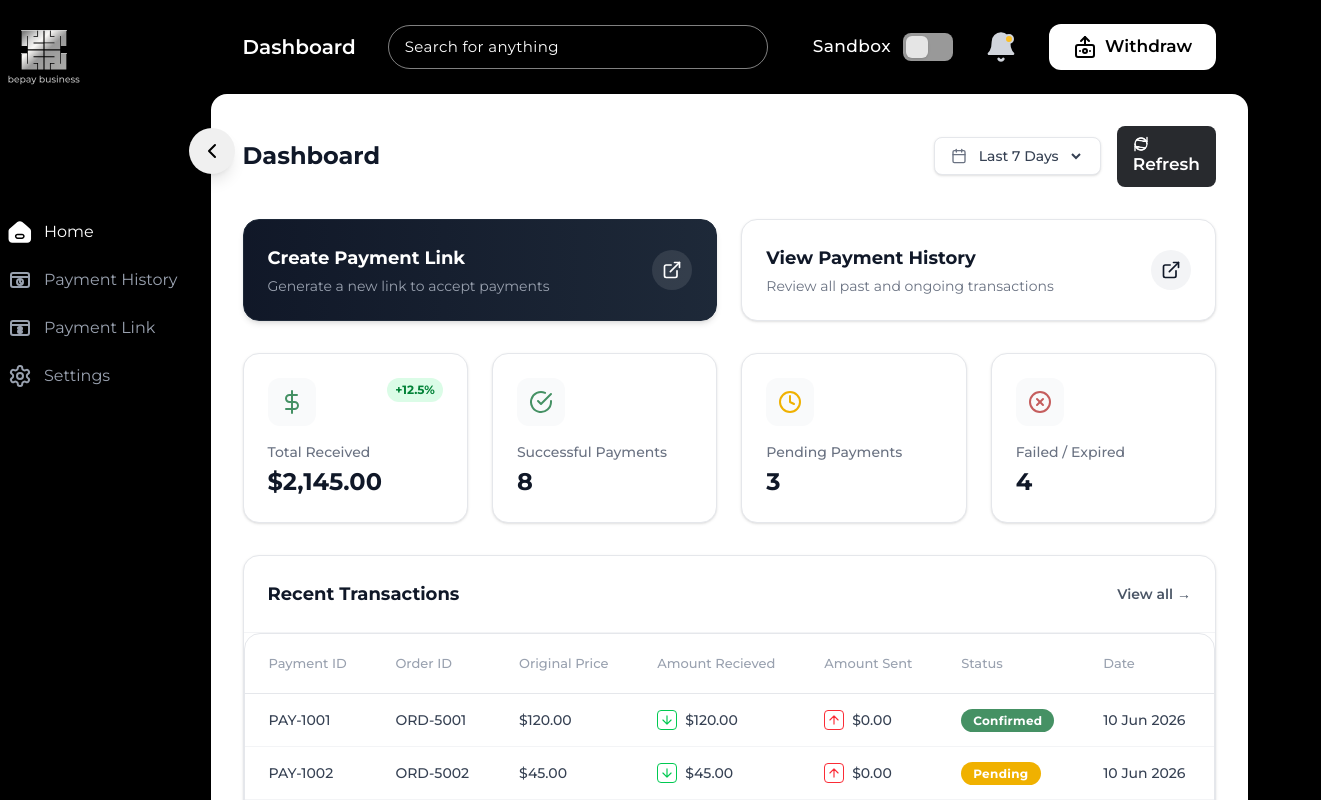
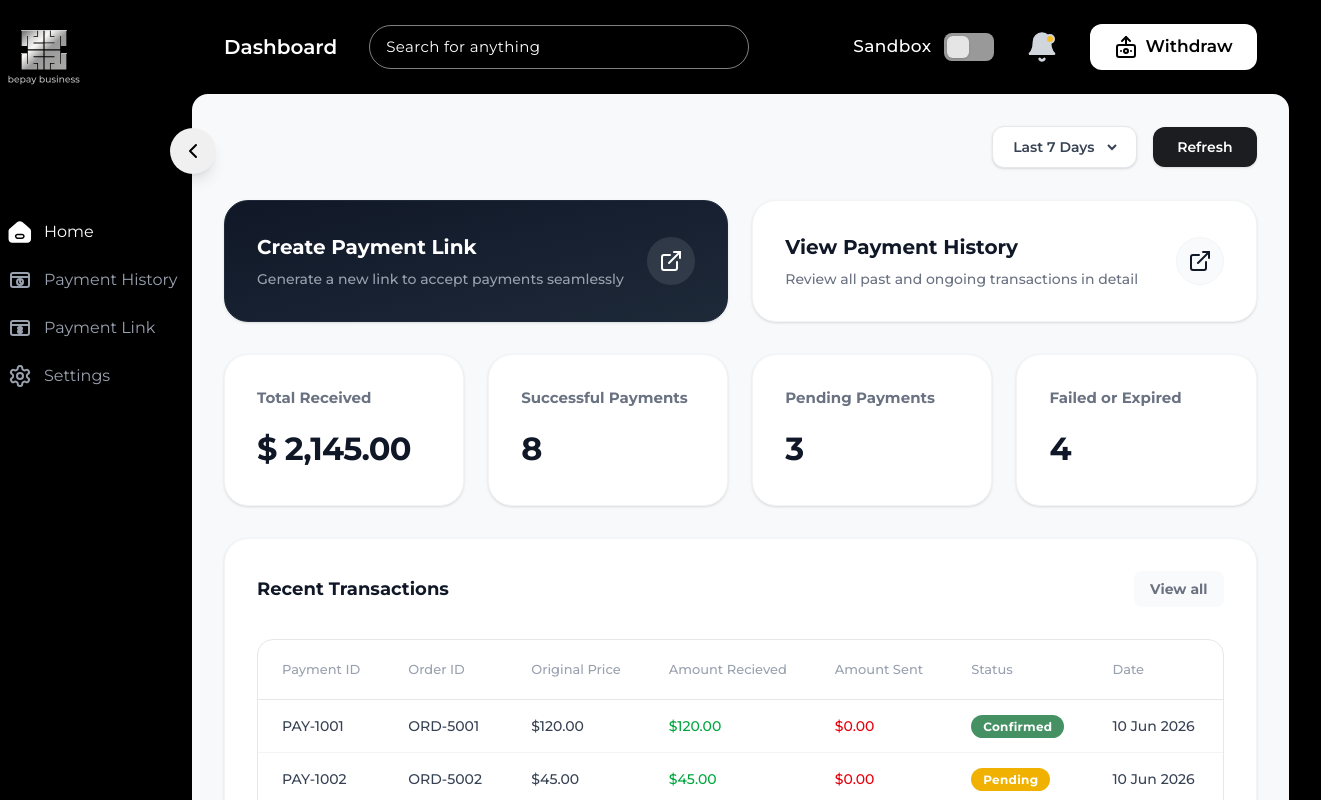
Before and after one commit to vaibhavugale/bepay, a Next.js app: page / in a window 1280 px wide. Shown: the whole page, 1321 px wide, since content can reach past the window. Built offline with nearby package versions, Linux system fonts and the light colour scheme.

Commit message:
refactor: update dashboard UI, styling, and navigation while removing unused icons

```diff
--- a/src/app/globals.css
+++ b/src/app/globals.css
@@ -1,6 +1,7 @@
 @import "tailwindcss";
 
 :root {
+  color-scheme: light;
   --background: #000000;
   --foreground: #ffffff;
 }
--- a/src/app/page.tsx
+++ b/src/app/page.tsx
@@ -3,19 +3,10 @@ import React, { useState, useEffect } from 'react';
 import Link from 'next/link';
 import Layout from "../components/layout";
 import { Table, Column } from "../components/table";
-import {
-  ArrowDownIcon,
-  ArrowUpIcon,
-  RefreshIcon,
-  CheckCircleIcon,
-  ClockIcon,
-  XCircleIcon,
-  DollarSignIcon,
-  CalendarIcon,
-  ExternalLinkIcon
-} from "../components/icons";
+import { ExternalLinkIcon } from "../components/icons";
 import { Button } from "../components/button";
 import { PaymentRow, getPayments } from "../lib/api";
+import { usePage } from "../context/PageContext";
 
 const RECENT_COLUMNS: Column<PaymentRow>[] = [
   { header: "Payment ID", accessorKey: "paymentId" },
@@ -25,10 +16,7 @@ const RECENT_COLUMNS: Column<PaymentRow>[] = [
     header: "Amount Recieved",
     cell: (row) => (
       <div className="flex items-center gap-2">
-        <div className="w-5 h-5 rounded flex items-center justify-center border border-green-500 text-green-500">
-          <ArrowDownIcon className="w-3.5 h-3.5" />
-        </div>
-        <span>{row.amountReceived}</span>
+        <span className="text-green-600 font-medium">{row.amountReceived}</span>
       </div>
     ),
   },
@@ -36,10 +24,7 @@ const RECENT_COLUMNS: Column<PaymentRow>[] = [
     header: "Amount Sent",
     cell: (row) => (
       <div className="flex items-center gap-2">
-        <div className="w-5 h-5 rounded flex items-center justify-center border border-red-500 text-red-500">
-          <ArrowUpIcon className="w-3.5 h-3.5" />
-        </div>
-        <span>{row.amountSent}</span>
+        <span className="text-red-600 font-medium">{row.amountSent}</span>
       </div>
     ),
   },
@@ -61,10 +46,11 @@ const RECENT_COLUMNS: Column<PaymentRow>[] = [
   { header: "Date", accessorKey: "createdDate" }
 ];
 
-export default function Dashboard() {
+function DashboardContent() {
   const [data, setData] = useState<PaymentRow[]>([]);
   const [loading, setLoading] = useState(true);
   const [dateRange, setDateRange] = useState("Last 7 Days");
+  const { setLabel } = usePage();
 
   const loadData = async () => {
     setLoading(true);
@@ -79,13 +65,13 @@ export default function Dashboard() {
   };
 
   useEffect(() => {
+    setLabel("Dashboard");
     loadData();
-  }, [dateRange]);
+  }, [setLabel, dateRange]);
 
   // Aggregate metrics
   const totalReceived = data.reduce((sum, payment) => {
     if (payment.status === "Confirmed") {
-      // Assuming amountReceived is formatted like "$1,000" or similar
       const val = parseFloat(payment.amountReceived.replace(/[^0-9.-]+/g, ""));
       return sum + (isNaN(val) ? 0 : val);
     }
@@ -97,16 +83,12 @@ export default function Dashboard() {
   const pendingPayments = data.filter(p => p.status === "Pending").length;
 
   return (
-    <main className="w-full h-screen overflow-y-auto">
-      <Layout>
-        <div className="p-8 w-full">
-          <div className="flex flex-col md:flex-row md:items-center justify-between mb-8 gap-4">
-            <h1 className="text-2xl font-bold text-gray-900">Dashboard</h1>
-            <div className="flex items-center gap-4">
-              <div className="flex items-center gap-2 border border-gray-200 rounded-lg px-4 py-2 bg-white shadow-sm">
-                <CalendarIcon className="w-4 h-4 text-gray-500" />
+    <div className="flex flex-col gap-8 p-8 w-full max-w-[1600px] mx-auto bg-[#F8F9FA] min-h-full">
+      {/* Controls Row */}
+      <div className="flex justify-end items-center gap-4">
+        <div className="flex items-center gap-2 border border-gray-200 rounded-xl px-4 py-2.5 bg-white shadow-sm">
           <select
-                  className="bg-transparent border-none outline-none text-sm font-medium text-gray-700 cursor-pointer"
+            className="bg-transparent border-none outline-none text-sm font-semibold text-gray-700 cursor-pointer"
             value={dateRange}
             onChange={(e) => setDateRange(e.target.value)}
           >
@@ -117,109 +99,97 @@ export default function Dashboard() {
           </select>
         </div>
         <Button
-                className="flex items-center gap-2 !bg-[#282a2e] !text-white hover:!bg-[#3a3d42] !rounded-lg !px-4"
+          className="flex items-center gap-2 !bg-[#1c1d21] !text-white hover:!bg-[#2e3036] !rounded-xl px-5 py-2.5 !text-sm !font-semibold shadow-sm"
           onClick={loadData}
           disabled={loading}
         >
-                <RefreshIcon className={`w-4 h-4 ${loading ? 'animate-spin' : ''}`} />
-                Refresh
+          {loading ? 'Refreshing...' : 'Refresh'}
         </Button>
       </div>
+
+      {/* Navigation Links */}
+      <div className="grid grid-cols-1 md:grid-cols-2 gap-6">
+        <Link href="/payment-link" className="group flex items-center justify-between p-8 bg-gradient-to-br from-gray-900 to-gray-800 rounded-[24px] shadow-sm hover:shadow-md transition-all border border-gray-800">
+          <div className="flex flex-col">
+            <span className="text-white font-bold text-xl mb-2">Create Payment Link</span>
+            <span className="text-gray-400 text-sm font-medium">Generate a new link to accept payments seamlessly</span>
           </div>
-
-          {/* Quick Nav Links */}
-          <div className="grid grid-cols-1 md:grid-cols-2 gap-6 mb-8">
-            <Link href="/payment-link" className="group flex items-center justify-between p-6 bg-gradient-to-r from-gray-900 to-gray-800 rounded-2xl shadow-md hover:shadow-lg transition-all border border-gray-800">
-              <div className="flex flex-col">
-                <span className="text-white font-bold text-lg mb-1">Create Payment Link</span>
-                <span className="text-gray-400 text-sm">Generate a new link to accept payments</span>
-              </div>
-              <div className="w-10 h-10 rounded-full bg-white/10 flex items-center justify-center group-hover:bg-white/20 transition-colors">
-                <ExternalLinkIcon className="w-5 h-5 text-white" />
+          <div className="w-12 h-12 rounded-full bg-white/10 flex items-center justify-center group-hover:bg-white/20 transition-colors shrink-0">
+            <ExternalLinkIcon className="w-6 h-6 text-white" />
           </div>
         </Link>
 
-            <Link href="/payment-history" className="group flex items-center justify-between p-6 bg-white rounded-2xl shadow-sm hover:shadow-md transition-all border border-gray-200">
+        <Link href="/payment-history" className="group flex items-center justify-between p-8 bg-white rounded-[24px] shadow-sm hover:shadow-md transition-all border border-gray-100">
           <div className="flex flex-col">
-                <span className="text-gray-900 font-bold text-lg mb-1">View Payment History</span>
-                <span className="text-gray-500 text-sm">Review all past and ongoing transactions</span>
+            <span className="text-gray-900 font-bold text-xl mb-2">View Payment History</span>
+            <span className="text-gray-500 text-sm font-medium">Review all past and ongoing transactions in detail</span>
           </div>
-              <div className="w-10 h-10 rounded-full bg-gray-100 flex items-center justify-center group-hover:bg-gray-200 transition-colors">
-                <ExternalLinkIcon className="w-5 h-5 text-gray-900" />
+          <div className="w-12 h-12 rounded-full bg-gray-50 border border-gray-100 flex items-center justify-center group-hover:bg-gray-100 transition-colors shrink-0">
+            <ExternalLinkIcon className="w-6 h-6 text-gray-900" />
           </div>
         </Link>
       </div>
 
       {/* Metric Cards */}
-          <div className="grid grid-cols-1 md:grid-cols-2 lg:grid-cols-4 gap-6 mb-8">
+      <div className="grid grid-cols-1 sm:grid-cols-2 lg:grid-cols-4 gap-6">
         <MetricCard
           title="Total Received"
-              value={`$${totalReceived.toLocaleString(undefined, {minimumFractionDigits: 2, maximumFractionDigits: 2})}`}
-              icon={<DollarSignIcon className="w-6 h-6 text-[#459164]" />}
-              trend="+12.5%"
-              trendUp={true}
+          value={`$ ${totalReceived.toLocaleString(undefined, {minimumFractionDigits: 2, maximumFractionDigits: 2})}`}
         />
         <MetricCard
           title="Successful Payments"
           value={successfulPayments.toString()}
-              icon={<CheckCircleIcon className="w-6 h-6 text-[#459164]" />}
         />
         <MetricCard
           title="Pending Payments"
           value={pendingPayments.toString()}
-              icon={<ClockIcon className="w-6 h-6 text-yellow-500" />}
         />
         <MetricCard
-              title="Failed / Expired"
+          title="Failed or Expired"
           value={expiredPayments.toString()}
-              icon={<XCircleIcon className="w-6 h-6 text-[#c55d5d]" />}
         />
       </div>
 
       {/* Recent Transactions */}
-          <div className="bg-white rounded-2xl border border-gray-200 shadow-sm overflow-hidden mb-12">
-            <div className="p-6 border-b border-gray-100 flex items-center justify-between">
-              <h2 className="text-lg font-bold text-gray-900">Recent Transactions</h2>
-              <Link href="/payment-history" className="text-sm font-semibold text-gray-600 hover:text-black transition-colors">
-                View all &rarr;
+      <div className="bg-white rounded-[24px] p-8 shadow-sm border border-gray-100">
+        <div className="flex items-center justify-between mb-8">
+          <h3 className="text-lg font-bold text-gray-900">Recent Transactions</h3>
+          <Link href="/payment-history" className="text-sm font-bold text-gray-500 hover:text-black transition-colors bg-gray-50 px-4 py-2 rounded-lg">
+            View all
           </Link>
         </div>
         {loading ? (
-              <div className="flex items-center justify-center py-20 text-gray-500">
-                <div className="animate-spin rounded-full h-8 w-8 border-b-2 border-black mr-3"></div>
-                Loading recent transactions...
-              </div>
+          <div className="py-12 text-center font-medium text-gray-500">Loading recent transactions...</div>
         ) : data.length === 0 ? (
           <div className="flex flex-col items-center justify-center py-16 text-gray-500">
-                <p className="mb-4">No transactions found.</p>
+            <p className="font-medium">No transactions found for the selected period.</p>
           </div>
         ) : (
+          <div className="overflow-x-auto">
             <Table data={data.slice(0, 5)} columns={RECENT_COLUMNS} />
+          </div>
         )}
-          </div>
-        </div>
-      </Layout>
-    </main>
-  );
-}
-
-function MetricCard({ title, value, icon, trend, trendUp }: { title: string, value: string, icon: React.ReactNode, trend?: string, trendUp?: boolean }) {
-  return (
-    <div className="bg-white p-6 rounded-2xl border border-gray-200 shadow-sm flex flex-col justify-between">
-      <div className="flex justify-between items-start mb-4">
-        <div className="p-3 bg-gray-50 rounded-xl">
-          {icon}
-        </div>
-        {trend && (
-          <span className={`text-xs font-bold px-2 py-1 rounded-full ${trendUp ? 'bg-green-100 text-green-700' : 'bg-red-100 text-red-700'}`}>
-            {trend}
-          </span>
-        )}
-      </div>
-      <div>
-        <h3 className="text-sm font-medium text-gray-500 mb-1">{title}</h3>
-        <p className="text-2xl font-bold text-gray-900">{value}</p>
       </div>
     </div>
   );
 }
+
+function MetricCard({ title, subtitle, value }: { title: string, subtitle?: string, value: string }) {
+  return (
+    <div className="bg-white p-8 rounded-[24px] border border-gray-100 shadow-sm flex flex-col justify-center flex-1">
+      <div>
+        <h3 className="text-[15px] font-bold text-gray-500">{title}</h3>
+        {subtitle && <p className="text-[13px] font-medium text-gray-400 mb-1">{subtitle}</p>}
+        <p className="text-[32px] font-bold tracking-tight text-gray-900 mt-4">{value}</p>
+      </div>
+    </div>
+  );
+}
+
+export default function Dashboard() {
+  return (
+    <Layout>
+      <DashboardContent />
+    </Layout>
+  );
+}
--- a/src/app/withdraw/page.tsx
+++ /dev/null
@@ -1,7 +0,0 @@
-export default function WithdrawPage() {
-  return (
-    <div className="p-8">
-      <h1 className="text-2xl font-bold text-black">Withdraw</h1>
-    </div>
-  );
-}
```
Also changed, not shown: 2 other files (tests, documents, lock files or other folders). Lines whose indentation alone changed are shown as unchanged.
